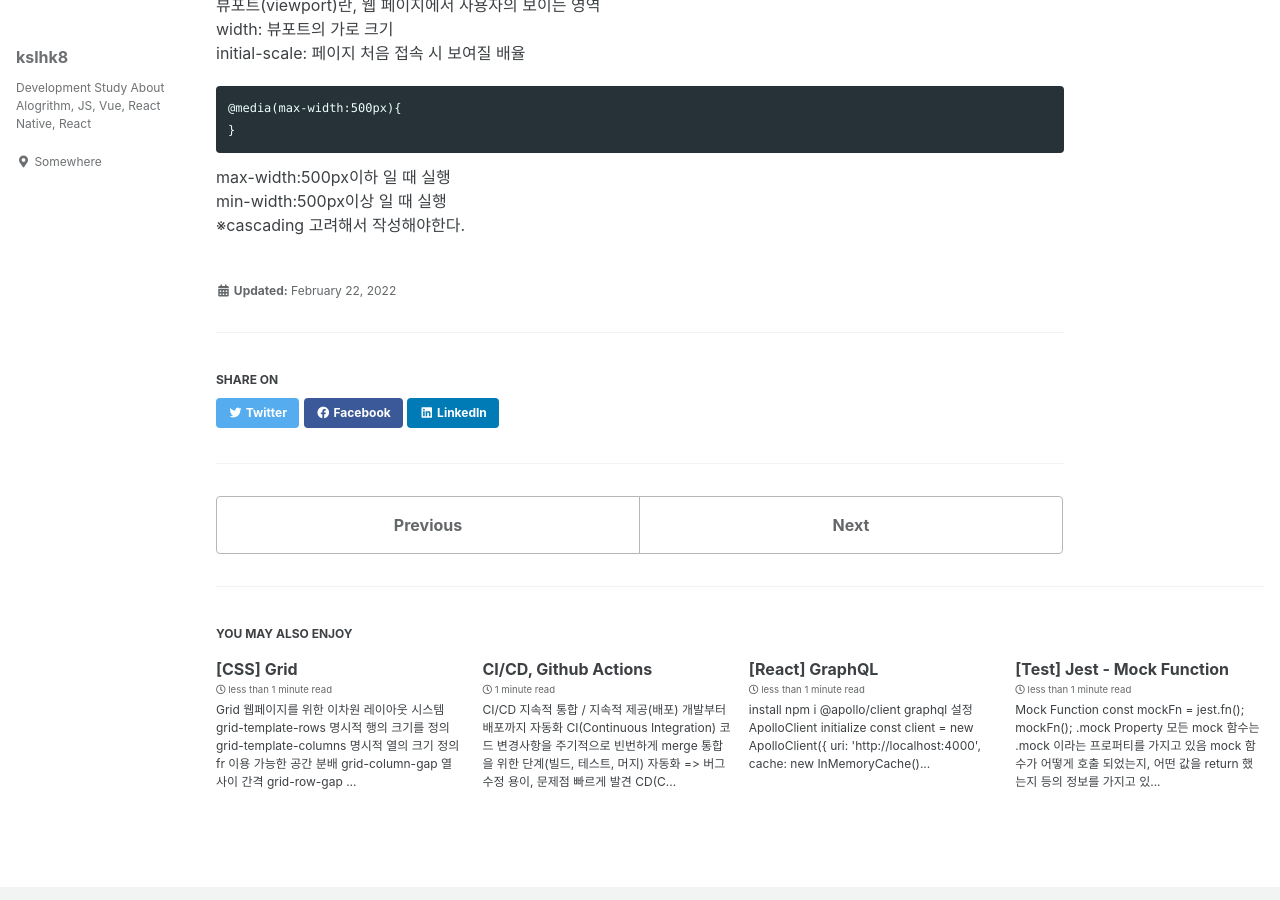
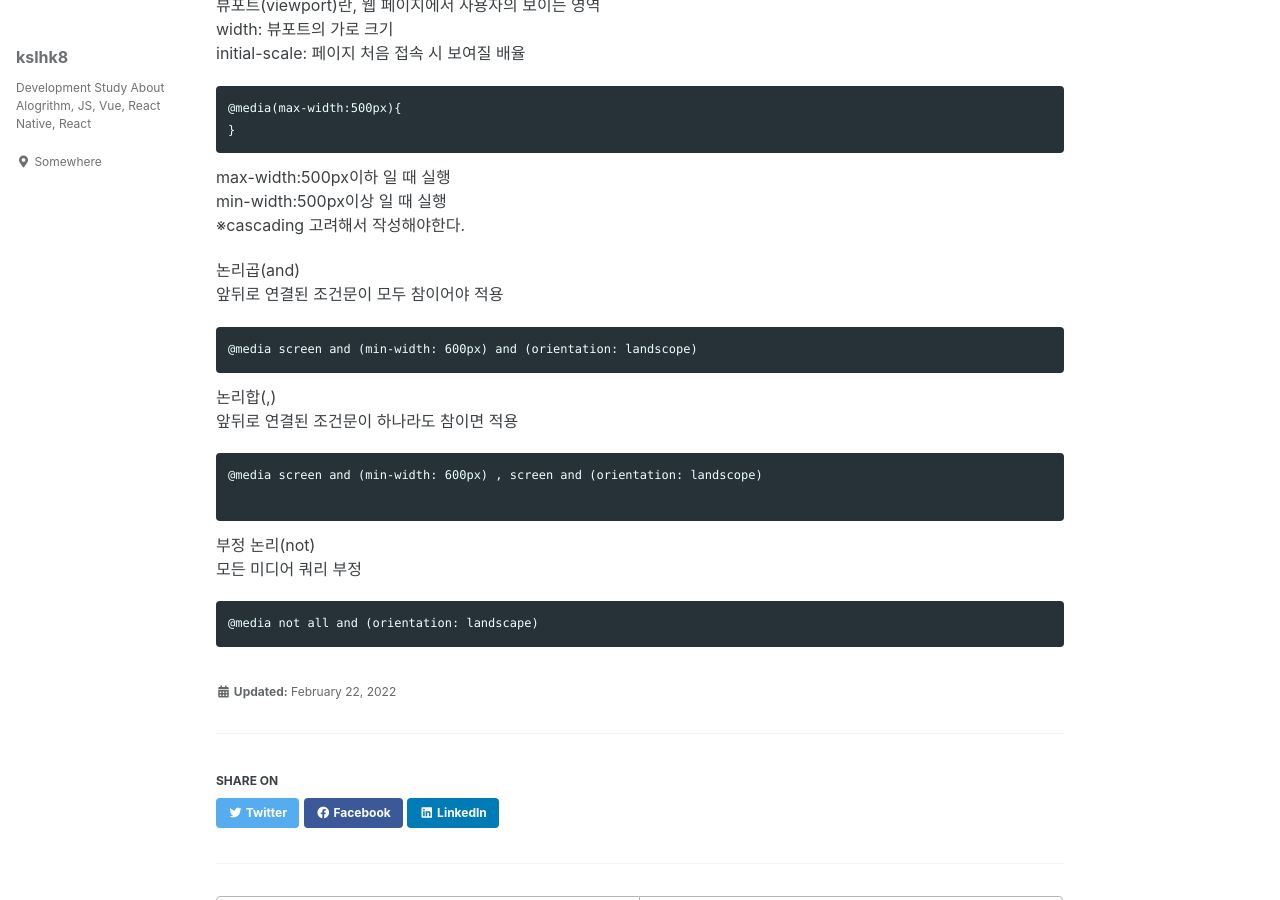
Before and after one commit to kslhk8/kslhk8.github.io, a Jekyll site: the page built from _posts/2022-02-22-23.md, in a window 1280 px wide and 900 px high, scrolled down 862 px. Built offline with Jekyll 4.4.1, drawn with Linux system fonts in a browser that asks for light colours; cached includes are drawn as plain includes.

Commit message:
update: media query(논리곱, 논리합, 부정논리)

````diff
--- a/_posts/2022-02-22-23.md
+++ b/_posts/2022-02-22-23.md
@@ -42,3 +42,21 @@ initial-scale: 페이지 처음 접속 시 보여질 배율
 max-width:500px이하 일 때 실행
 min-width:500px이상 일 때 실행
 ※cascading 고려해서 작성해야한다.
+
+논리곱(and)
+앞뒤로 연결된 조건문이 모두 참이어야 적용
+```
+@media screen and (min-width: 600px) and (orientation: landscope)
+```
+
+논리합(,)
+앞뒤로 연결된 조건문이 하나라도 참이면 적용
+```
+@media screen and (min-width: 600px) , screen and (orientation: landscope)
+
+```
+부정 논리(not)
+모든 미디어 쿼리 부정
+```
+@media not all and (orientation: landscape)
+```
````
